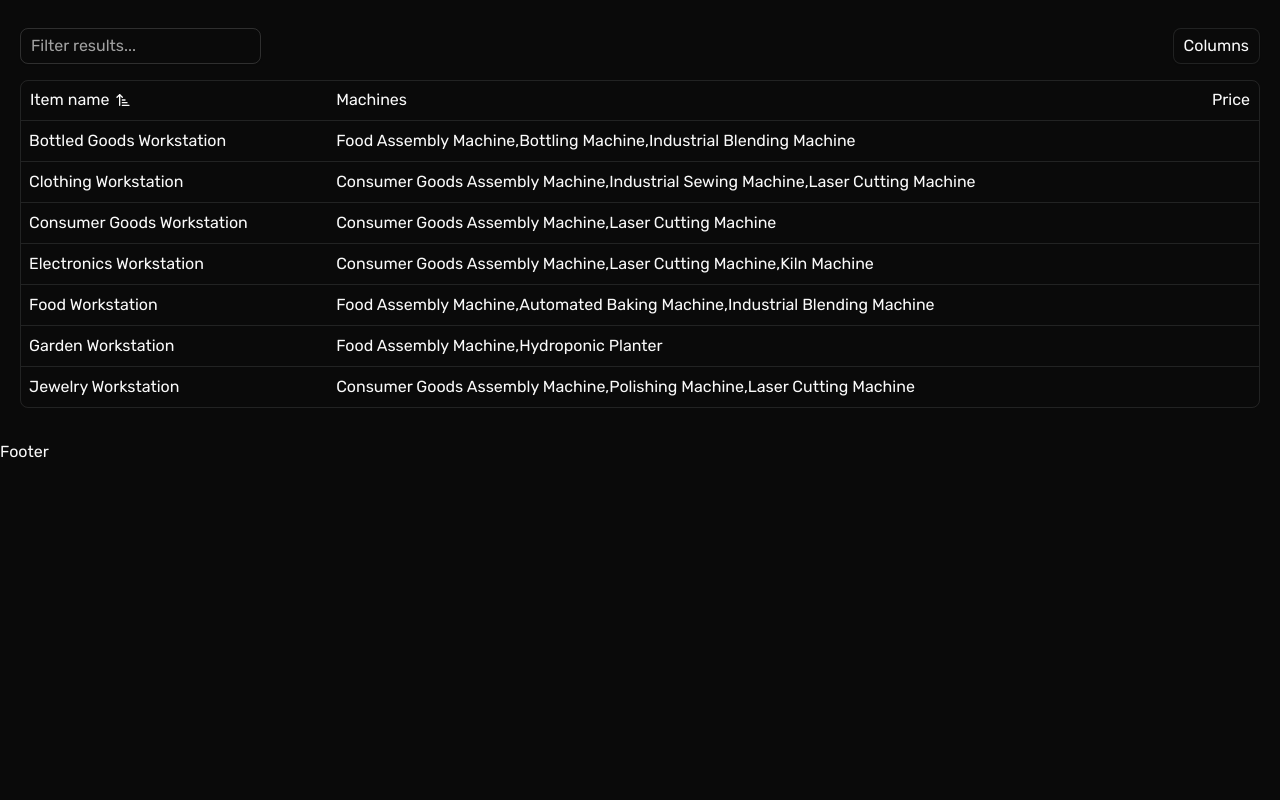
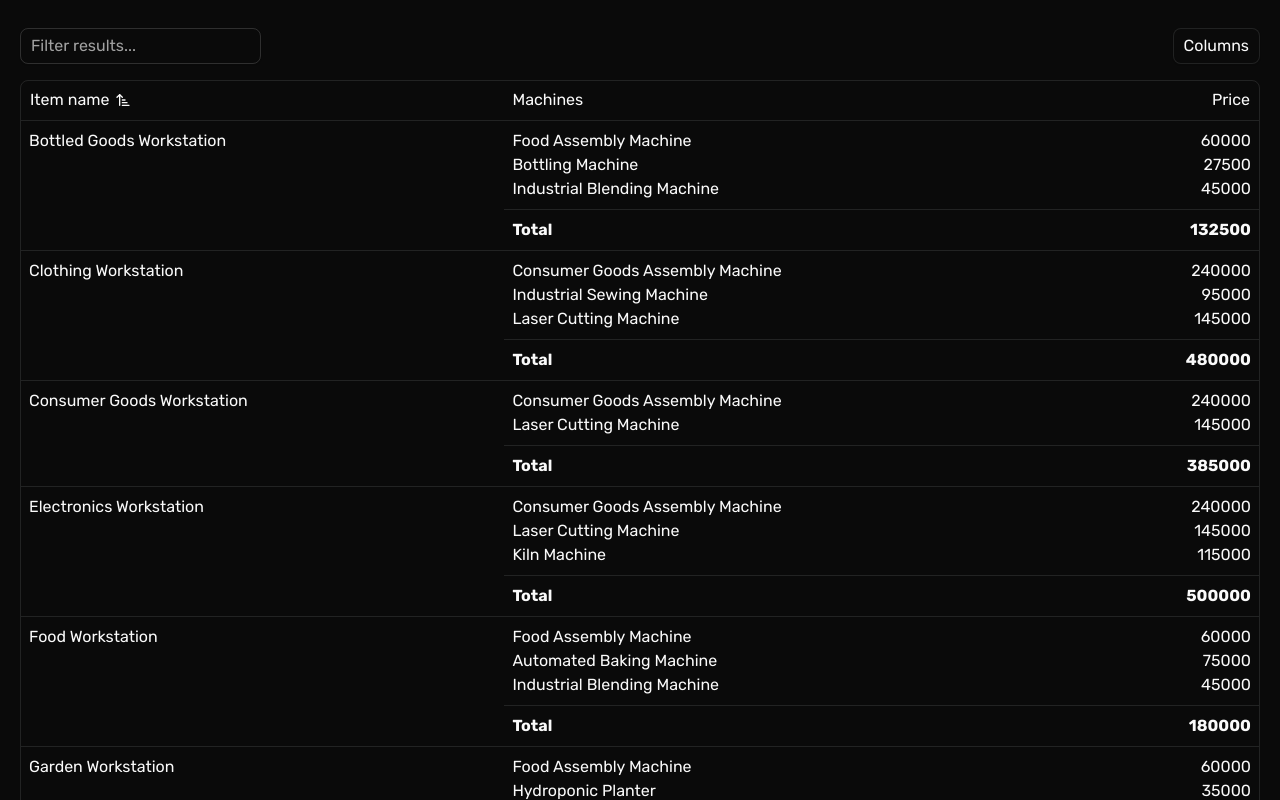
Before and after one commit to Dudeldups/big-ambitions-tools, a Next.js app: page /en/database/machines in a window 1280 px wide. Shown: the part 760-1560 px from the top of the page. Before the commit the page ends 1224 px from the top, so only its background shows below. Built offline with nearby package versions, Linux system fonts and the light colour scheme.

Commit message:
add custom rows with total price

```diff
--- a/app/[locale]/database/machines/page.tsx
+++ b/app/[locale]/database/machines/page.tsx
@@ -1,7 +1,11 @@
+"use client";
+
 import { DataTable } from "../../../../components/tables/data-table";
 import { machinesColumns } from "./machines-table-columns";
 import { machines, workstations } from "@/lib/game/machines";
 import { workstationsColumns } from "./workstations-table-columns";
+import React from "react";
+import { TableCell, TableRow } from "@/components/ui/table";
 
 export default function MachinesPage() {
   const machinesData = Object.entries(machines).map(([itemName, machine]) => ({
@@ -12,7 +16,7 @@ export default function MachinesPage() {
   const workstationsData = Object.entries(workstations).map(
     ([itemName, workstation]) => ({
       itemName,
-      neededMachines: workstation.neededMachines,
+      ...workstation,
     }),
   );
 
@@ -27,6 +31,46 @@ export default function MachinesPage() {
         columns={workstationsColumns}
         data={workstationsData}
         className="mt-14"
+        renderRow={(row, t) => {
+          const rowMachines = row.original.neededMachines;
+          const prices = rowMachines.map((m) => machines[m]?.purchasePrice);
+          const total = prices.reduce((acc, price) => acc + (price || 0), 0);
+
+          return (
+            <React.Fragment key={row.id}>
+              <TableRow>
+                <TableCell rowSpan={2} className="align-top">
+                  {t(`workstations.${row.original.itemName}`)}
+                </TableCell>
+
+                <TableCell>
+                  <ul>
+                    {rowMachines.map((m, i) => (
+                      <li key={i}>{t(`machines.${m}`)}</li>
+                    ))}
+                  </ul>
+                </TableCell>
+
+                <TableCell className="text-right">
+                  <ul>
+                    {prices.map((p, i) => (
+                      <li key={i}>{p}</li>
+                    ))}
+                  </ul>
+                </TableCell>
+              </TableRow>
+
+              <TableRow>
+                <TableCell className="font-semibold">
+                  {t("general.summedUpAmount")}
+                </TableCell>
+                <TableCell className="text-right font-semibold">
+                  {total}
+                </TableCell>
+              </TableRow>
+            </React.Fragment>
+          );
+        }}
       />
     </>
   );
```
